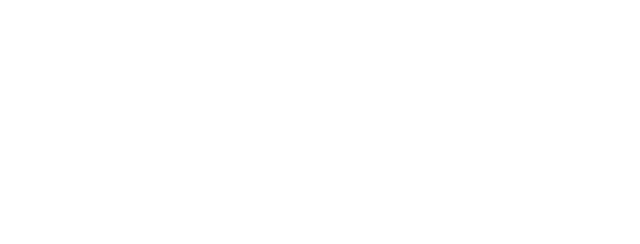
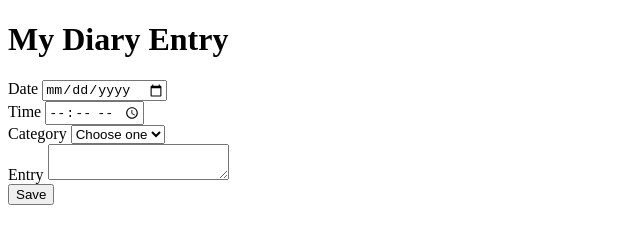
Before and after one commit to 0BluSky0/Bridget-Jones-Diary, a plain HTML site: page client/index.html in a window 1280 px wide. Shown: the whole page, without its empty margins (0-640 px from the left). Drawn offline with Linux system fonts and the light colour scheme.

Commit message:
created index.html

```diff
--- a/client/index.html
+++ b/client/index.html
@@ -4,8 +4,41 @@
     <meta charset="UTF-8">
     <meta name="viewport" content="width=device-width, initial-scale=1.0">
     <title>Bridget Jones Diary</title>
+    <script src="index.js" defer></script>
 </head>
 <body>
+    <div class="container">
+        <h1>My Diary Entry</h1>
+
+        <form id="entryForm">
+            <div class="form-date">
+                <label for="date">Date</label>
+                <input type="date" id="date" required>
+            </div>
+
+            <div class="form-time">
+                <label for="time">Time</label>
+                <input type="time" id="time">
+            </div>
+
+            <div class="form-category">
+                <label for="category">Category</label>
+                <select id="category">
+                    <option value="">Choose one</option>
+                    <option value="Daily Life">Daily Life</option>
+                    <option value="Dreams">Dreams</option>
+                    <option value="Gossip">Gossip</option>
+                </select>
+            </div>
+
+            <div class="form-entry">
+                <label for="text">Entry</label>
+                <textarea id="text" required></textarea>
+            </div>
+
+            <button type="submit">Save</button>
+        </form>
+    </div>
 
 </body>
 </html>
```
